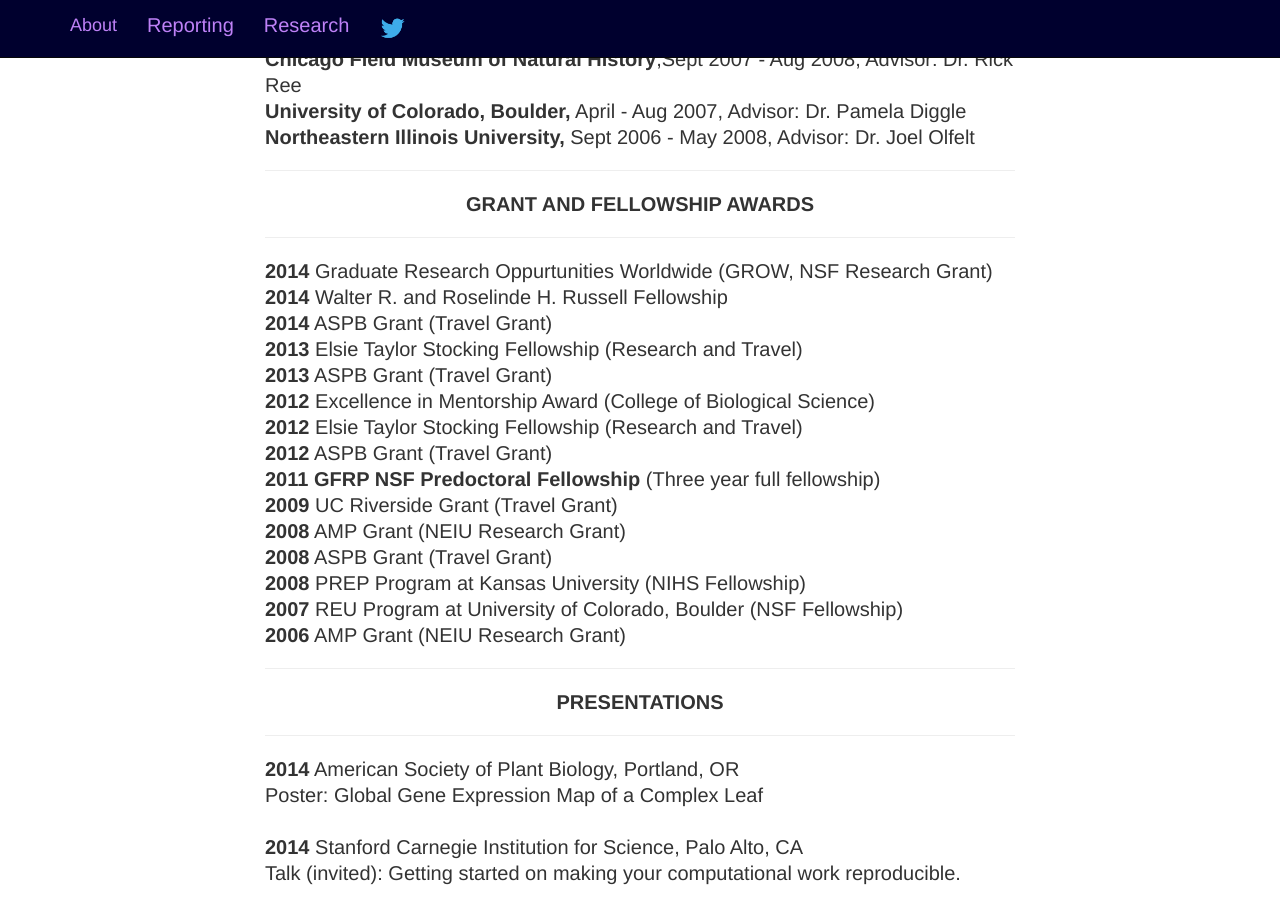
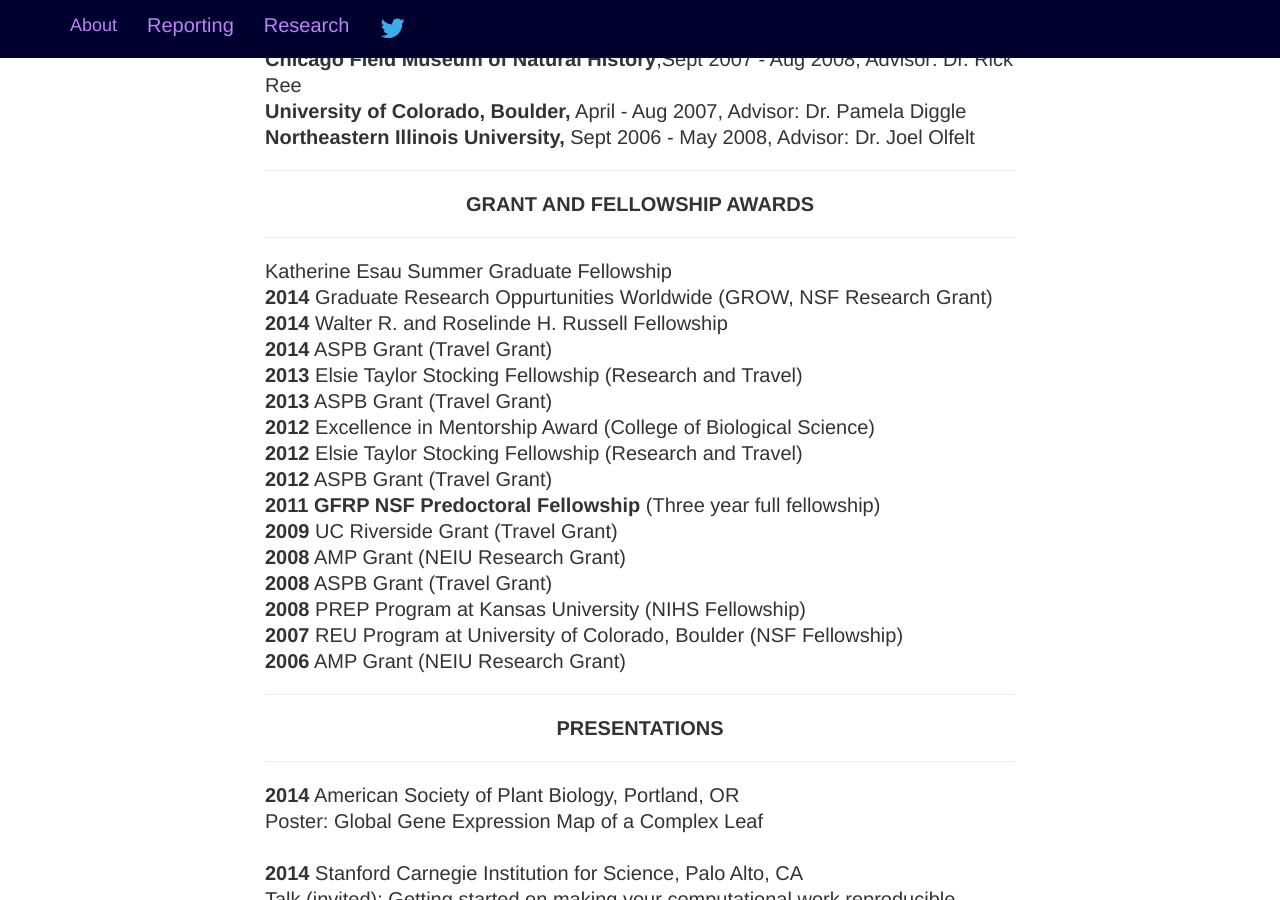
Before and after one commit to iamciera/creports, a Jekyll site: the page built from research/cv/index.html, in a window 1280 px wide and 900 px high, scrolled down 609 px. Built offline with Jekyll 4.4.1, drawn with Linux system fonts in a browser that asks for light colours; nearby versions of some CDN libraries; Markdown is read by kramdown in place of the engine named in the settings.

Commit message:
updated CV

```diff
--- a/research/cv/index.html
+++ b/research/cv/index.html
@@ -41,6 +41,7 @@ layout: default
 				<hr />
 				<center><strong>GRANT AND FELLOWSHIP AWARDS</strong></center>
 				<hr />
+				<b<2014</b>  Katherine Esau Summer Graduate Fellowship <br />
 				<b>2014</b>  Graduate Research Oppurtunities Worldwide (GROW, NSF Research Grant)<br />
 				<b>2014</b> Walter R. and Roselinde H. Russell Fellowship<br />
 				<b>2014</b> ASPB Grant (Travel Grant)<br />
```
